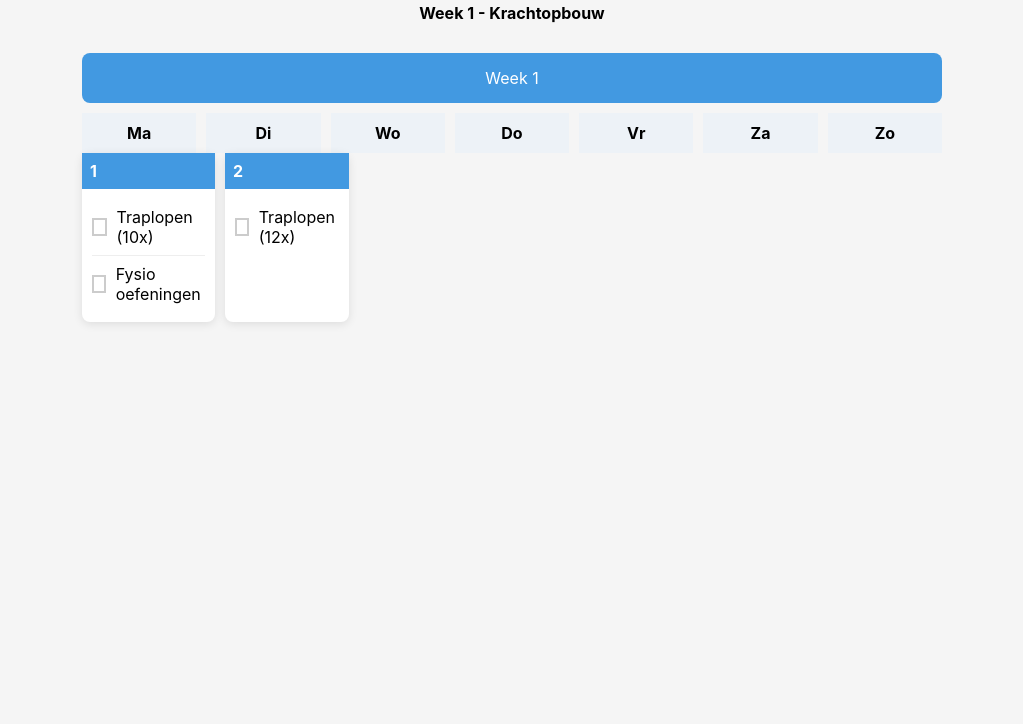
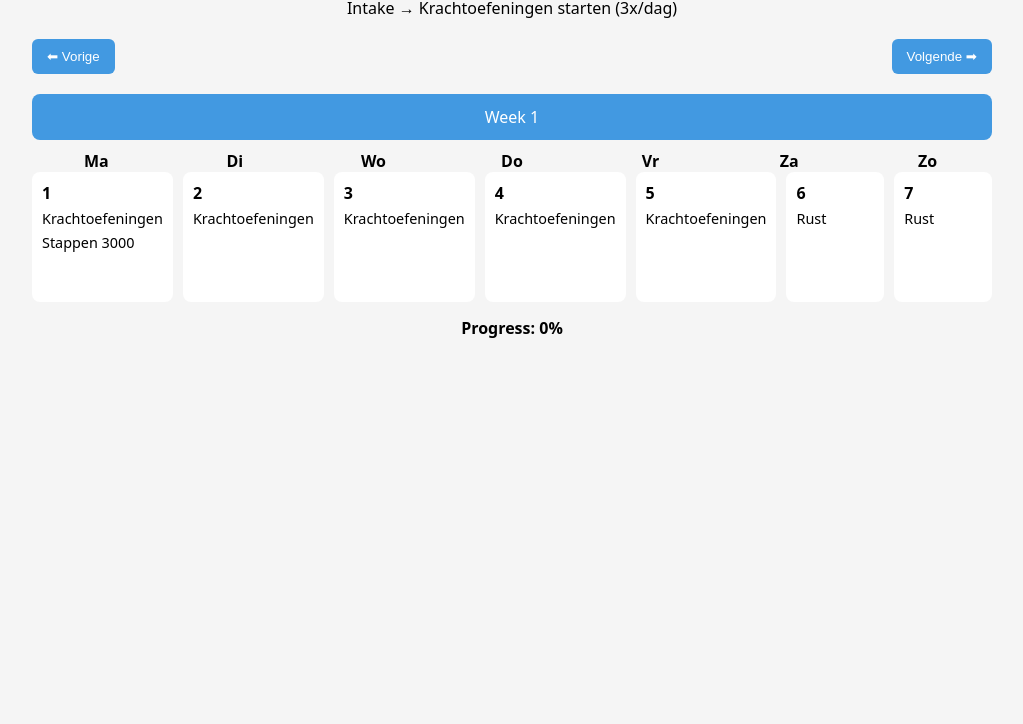
Before and after one commit to Nesseird/cva-patient-journey, a plain HTML site: page index.html in a window 1280 px wide. Shown: the part 76-800 px from the top of the page, without its empty margins (128-1151 px from the left). Drawn offline with Linux system fonts and the light colour scheme.

Commit message:
Update index.html

```diff
--- a/index.html
+++ b/index.html
@@ -2,89 +2,80 @@
 <html lang="nl">
 <head>
 <meta charset="UTF-8">
-<title>CVA Journey Calendar</title>
+<title>CVA Revalidatie Kalender</title>
 
 <style>
 * { margin: 0; padding: 0; box-sizing: border-box; }
 
 body {
-    font-family: -apple-system, BlinkMacSystemFont, 'Segoe UI', Roboto, sans-serif;
-    max-width: 900px;
-    margin: 0 auto;
+    font-family: system-ui, sans-serif;
+    max-width: 1000px;
+    margin: auto;
     padding: 20px;
     background: #f5f5f5;
 }
 
-h1 {
-    text-align: center;
+/* HEADER */
+h1 { text-align: center; margin-bottom: 10px; }
+.subtitle { text-align: center; margin-bottom: 20px; }
+
+/* NAV */
+.nav {
+    display: flex;
+    justify-content: space-between;
     margin-bottom: 20px;
 }
 
-.progress {
-    text-align: center;
-    margin-bottom: 20px;
-    font-weight: bold;
+button {
+    padding: 10px 15px;
+    border: none;
+    background: #4299e1;
+    color: white;
+    border-radius: 6px;
+    cursor: pointer;
 }
 
 /* WEEK */
-.week-container { margin: 30px 0; }
-
 .week-header {
     background: #4299e1;
     color: white;
-    padding: 15px;
+    padding: 12px;
     text-align: center;
     border-radius: 8px;
     margin-bottom: 10px;
 }
 
-/* HEADERS */
-.week-grid {
+/* GRID */
+.grid {
     display: grid;
     grid-template-columns: repeat(7, 1fr);
     gap: 10px;
 }
 
 .day-header {
-    background: #edf2f7;
     text-align: center;
-    padding: 10px;
     font-weight: bold;
 }
 
-/* DAYS */
+/* DAY */
 .day {
     background: white;
     border-radius: 8px;
-    box-shadow: 0 2px 10px rgba(0,0,0,0.1);
+    padding: 10px;
+    min-height: 130px;
     cursor: pointer;
 }
 
-.day-header-number {
-    background: #4299e1;
-    color: white;
-    padding: 8px;
+.day-number {
     font-weight: bold;
+    margin-bottom: 5px;
 }
 
-.day.complete .day-header-number {
-    background: #48bb78;
-}
-
-.tasks {
-    padding: 10px;
-}
-
+/* TASK */
 .task {
-    display: flex;
-    align-items: center;
-    padding: 8px 0;
-    border-bottom: 1px solid #eee;
+    font-size: 0.9em;
+    margin: 5px 0;
     cursor: pointer;
-}
-
-.task:last-child {
-    border-bottom: none;
 }
 
 .task.complete {
@@ -92,15 +83,11 @@ h1 {
     opacity: 0.6;
 }
 
-.task-checkbox {
-    width: 18px;
-    height: 18px;
-    border: 2px solid #ccc;
-    margin-right: 10px;
-}
-
-.task.complete .task-checkbox {
-    background: #48bb78;
+/* PROGRESS */
+.progress {
+    text-align: center;
+    margin: 15px 0;
+    font-weight: bold;
 }
 </style>
 </head>
@@ -108,65 +95,155 @@ h1 {
 <body>
 
 <h1>🧠 CVA Revalidatie Kalender</h1>
-<p class="progress">Week 1 - Krachtopbouw</p>
+<div class="subtitle" id="phase"></div>
 
-<div class="week-container">
-
-    <div class="week-header">Week 1</div>
-
-    <!-- HEADERS -->
-    <div class="week-grid">
-        <div class="day-header">Ma</div>
-        <div class="day-header">Di</div>
-        <div class="day-header">Wo</div>
-        <div class="day-header">Do</div>
-        <div class="day-header">Vr</div>
-        <div class="day-header">Za</div>
-        <div class="day-header">Zo</div>
-    </div>
-
-    <!-- DAYS -->
-    <div class="week-grid">
-
-        <div class="day" onclick="toggleDay(this)">
-            <div class="day-header-number">1</div>
-            <div class="tasks">
-                <div class="task" onclick="toggleTask(event, this)">
-                    <div class="task-checkbox"></div>
-                    Traplopen (10x)
-                </div>
-                <div class="task" onclick="toggleTask(event, this)">
-                    <div class="task-checkbox"></div>
-                    Fysio oefeningen
-                </div>
-            </div>
-        </div>
-
-        <div class="day" onclick="toggleDay(this)">
-            <div class="day-header-number">2</div>
-            <div class="tasks">
-                <div class="task" onclick="toggleTask(event, this)">
-                    <div class="task-checkbox"></div>
-                    Traplopen (12x)
-                </div>
-            </div>
-        </div>
-
-        <!-- Voeg hier je andere dagen toe -->
-
-    </div>
-
+<div class="nav">
+    <button onclick="prevWeek()">⬅ Vorige</button>
+    <button onclick="nextWeek()">Volgende ➡</button>
 </div>
 
+<div class="week-header" id="weekTitle"></div>
+
+<div class="grid" id="headers"></div>
+<div class="grid" id="calendar"></div>
+
+<div class="progress" id="progress"></div>
+
 <script>
-function toggleTask(event, el) {
-    event.stopPropagation(); // voorkomt dat day ook toggled
-    el.classList.toggle("complete");
+const days = ["Ma","Di","Wo","Do","Vr","Za","Zo"];
+
+const weeks = [
+{
+    title: "Week 1",
+    phase: "Intake → Krachtoefeningen starten (3x/dag)",
+    tasks: [
+        ["Krachtoefeningen", "Stappen 3000"],
+        ["Krachtoefeningen"],
+        ["Krachtoefeningen"],
+        ["Krachtoefeningen"],
+        ["Krachtoefeningen"],
+        ["Rust"],
+        ["Rust"]
+    ]
+},
+{
+    title: "Week 4",
+    phase: "Poli-check → Traplopen oefenen (80%)",
+    tasks: [
+        ["Traplopen"],
+        ["Traplopen"],
+        ["Traplopen"],
+        ["Traplopen"],
+        ["Traplopen"],
+        ["Rust"],
+        ["Rust"]
+    ]
+},
+{
+    title: "Week 8",
+    phase: "Thuisfase → Wandelen 10min + familie betrekken",
+    tasks: [
+        ["Wandelen 10 min"],
+        ["Wandelen 10 min"],
+        ["Wandelen 10 min"],
+        ["Wandelen 10 min"],
+        ["Wandelen 10 min"],
+        ["Familie activiteit"],
+        ["Rust"]
+    ]
+},
+{
+    title: "Week 12",
+    phase: "Afsluiting → Terug naar werk checklist",
+    tasks: [
+        ["Werk checklist"],
+        ["Werk checklist"],
+        ["Werk checklist"],
+        ["Werk checklist"],
+        ["Werk checklist"],
+        ["Evaluatie"],
+        ["Rust"]
+    ]
+}
+];
+
+let currentWeek = 0;
+let state = {};
+
+function render() {
+    document.getElementById("weekTitle").innerText = weeks[currentWeek].title;
+    document.getElementById("phase").innerText = weeks[currentWeek].phase;
+
+    const headerDiv = document.getElementById("headers");
+    const calDiv = document.getElementById("calendar");
+
+    headerDiv.innerHTML = "";
+    calDiv.innerHTML = "";
+
+    days.forEach(d => {
+        const el = document.createElement("div");
+        el.className = "day-header";
+        el.innerText = d;
+        headerDiv.appendChild(el);
+    });
+
+    weeks[currentWeek].tasks.forEach((dayTasks, i) => {
+        const day = document.createElement("div");
+        day.className = "day";
+
+        let html = `<div class="day-number">${i+1}</div>`;
+
+        dayTasks.forEach((task, tIndex) => {
+            const key = currentWeek + "-" + i + "-" + tIndex;
+            const done = state[key];
+
+            html += `<div class="task ${done ? "complete":""}"
+                onclick="toggleTask(event,'${key}')">${task}</div>`;
+        });
+
+        day.innerHTML = html;
+        calDiv.appendChild(day);
+    });
+
+    updateProgress();
 }
 
-function toggleDay(el) {
-    el.classList.toggle("complete");
+function toggleTask(e, key) {
+    e.stopPropagation();
+    state[key] = !state[key];
+    render();
 }
+
+function updateProgress() {
+    const week = weeks[currentWeek];
+    let total = 0, done = 0;
+
+    week.tasks.forEach((d,i)=>{
+        d.forEach((t,j)=>{
+            total++;
+            if(state[currentWeek+"-"+i+"-"+j]) done++;
+        });
+    });
+
+    const perc = total ? Math.round((done/total)*100) : 0;
+    document.getElementById("progress").innerText = "Progress: " + perc + "%";
+}
+
+function nextWeek() {
+    if(currentWeek < weeks.length -1){
+        currentWeek++;
+        render();
+    }
+}
+
+function prevWeek() {
+    if(currentWeek > 0){
+        currentWeek--;
+        render();
+    }
+}
+
+render();
 </script>
 
 </body>
```
